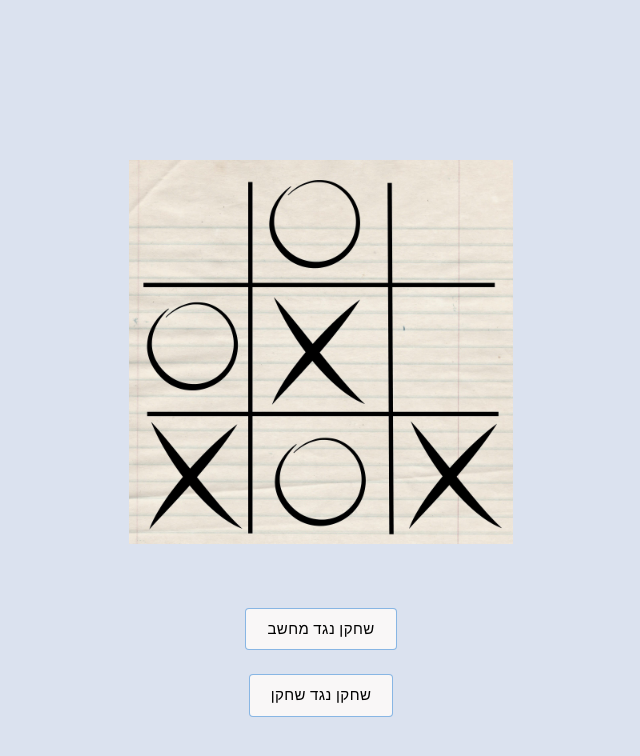
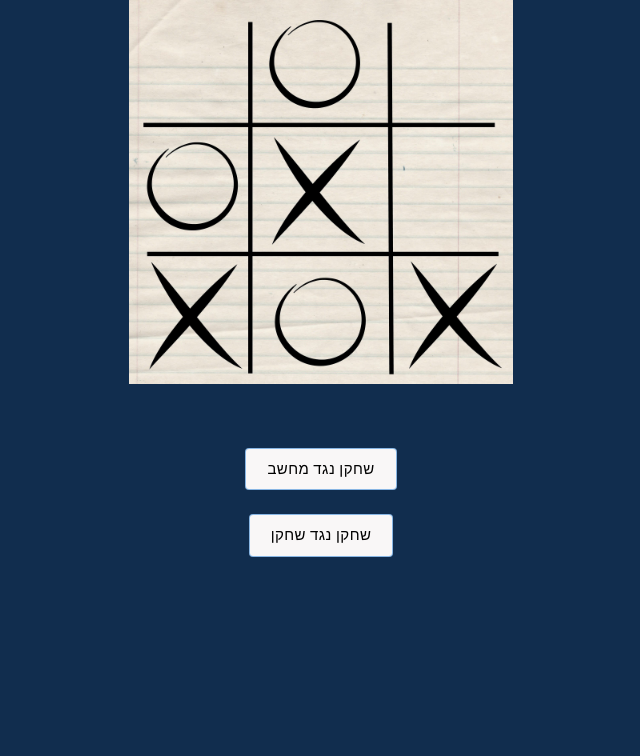
Before and after one commit to yossybio/tic-tac-toe-app, a React (Create React App) app: page / in a window 1280 px wide. Shown: the top 756 px of the page, without its empty margins (319-959 px from the left). Built offline with nearby package versions, Linux system fonts and the light colour scheme.

Commit message:
Bug fixes

```diff
--- a/src/Pages/PlayingGame/index.js
+++ b/src/Pages/PlayingGame/index.js
@@ -1,5 +1,5 @@
 import React, { useEffect, useState } from "react";
-import style from "../../assets/PlayingGame.module.css";
+import styles from "../../assets/PlayingGame.module.css";
 import { useSelector, useDispatch } from "react-redux";
 import { useNavigate } from "react-router-dom";
 import Square from "./square.jsx";
@@ -207,17 +207,18 @@ export default function Board() {
         <link href="https://fonts.googleapis.com/css2?family=Secular+One&family=Varela+Round&display=swap" rel="stylesheet" />
       </head>
       <Stack
+        className={styles.background}
         justifyContent="center"
         alignItems="center"
         spacing={2}
       >
-        <h3 className={style.text} dir="rtl">{`תור שחקן ${currentTurnPlayer === "X" ? "X" : "O"}`}</h3>
+        <h3 className={styles.text} dir="rtl">{`תור שחקן ${currentTurnPlayer === "X" ? "X" : "O"}`}</h3>
         <WinnerModal open={openWinnerModal} />
         <GameOverModal open={openGameOverModal} />
-        <table className={style.table}>
+        <table className={styles.table}>
           <tbody>{buildingBoardGame()}</tbody>
         </table>
-        <h3 className={style.text} dir="rtl">מקם {numRows} ברציפות!</h3>
+        <h3 className={styles.text} dir="rtl">מקם {numRows} ברציפות!</h3>
       </Stack>
     </>
   );
--- a/src/Pages/SetGrid/GridSizeComp.js
+++ b/src/Pages/SetGrid/GridSizeComp.js
@@ -1,5 +1,5 @@
 import React, { useCallback } from "react";
-import style from "../../assets/setGridPage.module.css";
+import styles from "../../assets/setGridPage.module.css";
 
 const GridSizeComp = (props) => {
     let gridSymbol = [];
@@ -18,7 +18,7 @@ const GridSizeComp = (props) => {
                 <tr key={row[index]}>
                     {row.map(function (cell, index) {
                         return (
-                            <td key={cell[index]} className={style.tdModal} style={{ width: props.cellSize.width, height: props.cellSize.height }}>
+                            <td key={cell[index]} className={styles.tdModal} style={{ width: props.cellSize.width, height: props.cellSize.height }}>
                             </td>
                         );
                     })}
@@ -28,9 +28,9 @@ const GridSizeComp = (props) => {
     }, []);
 
     return (
-        <button onClick={() => { props.onClick(props.gridSize) }} className={style.gridButton}>
-            <h4 className={style.buttonHeader}>{`${props.gridSize.rows}X${props.gridSize.columns}`}</h4>
-            <table className={`${style.center} ${style.tableSpacing}`}>
+        <button onClick={() => { props.onClick(props.gridSize) }} className={styles.gridButton}>
+            <h4 className={styles.buttonHeader}>{`${props.gridSize.rows}X${props.gridSize.columns}`}</h4>
+            <table className={`${styles.center} ${styles.tableSpacing}`}>
                 <tbody>{buildingGridSymbol()}</tbody>
             </table>
         </button>)
--- a/src/Pages/SetGrid/index.jsx
+++ b/src/Pages/SetGrid/index.jsx
@@ -1,5 +1,5 @@
 import React from "react";
-import style from "../../assets/setGridPage.module.css";
+import styles from "../../assets/setGridPage.module.css";
 import { Stack } from "@mui/material";
 import { useNavigate } from "react-router-dom";
 import { useDispatch } from "react-redux";
@@ -31,8 +31,8 @@ export default function SetGridPage() {
         <link rel="preconnect" href="https://fonts.gstatic.com" crossorigin />
         <link href="https://fonts.googleapis.com/css2?family=Secular+One&family=Varela+Round&display=swap" rel="stylesheet" />
       </head>
-      <Stack justifyContent="center" alignItems="center" spacing={10} className={styled.backgroundColor}>
-        <h1 className={style.setGridHeader}>בחר את גודל הלוח</h1>
+      <Stack justifyContent="center" alignItems="center" spacing={10} className={styles.background}>
+        <h1 className={styles.setGridHeader}>בחר את גודל הלוח</h1>
         <Stack direction={"row"} spacing={4}>
           {/* <button
             onClick={() => {
--- a/src/Pages/SetPlayers/index.jsx
+++ b/src/Pages/SetPlayers/index.jsx
@@ -31,10 +31,7 @@ export default function SetPlayersPage() {
 
   };
 
-  return (
-    <>
-      <body>
-        <Stack alignItems="center" spacing={8}>
+  return (<Stack className={styles.background} alignItems="center" spacing={8}>
     <Box component="img"
       src={MainImg} alt="Set players main img"
       sx={{
@@ -82,8 +79,5 @@ export default function SetPlayersPage() {
         שחקן נגד שחקן
       </Button>
     </Stack>
-        </Stack>
-      </body>
-    </>
-  );
+  </Stack>)
 }
--- a/src/assets/PlayingGame.module.css
+++ b/src/assets/PlayingGame.module.css
@@ -1,3 +1,10 @@
+
+.background {
+  background-color: #DBE2EF;
+  width: 100vw;
+  height: 100vh;
+}
+
 .boardButton {
   border: 0;
   background-color: #F1F1F1;
--- a/src/assets/SetPlayers.module.css
+++ b/src/assets/SetPlayers.module.css
@@ -1,5 +1,10 @@
+
+.background {
+    background-color: #112D4E;
+    width: 100vw;
+    height: 100vh;
+}
 
 body {
-    background-color: #112D4E;
     margin: 0;
 }
--- a/src/assets/setGridPage.module.css
+++ b/src/assets/setGridPage.module.css
@@ -1,6 +1,7 @@
-body {
+.background {
   background-color: #DBE2EF;
-  margin-top: 10rem;
+  width: 100vw;
+  height: 100vh;
 }
 
 .gridButton {
```
Lines whose indentation alone changed are shown as unchanged.
